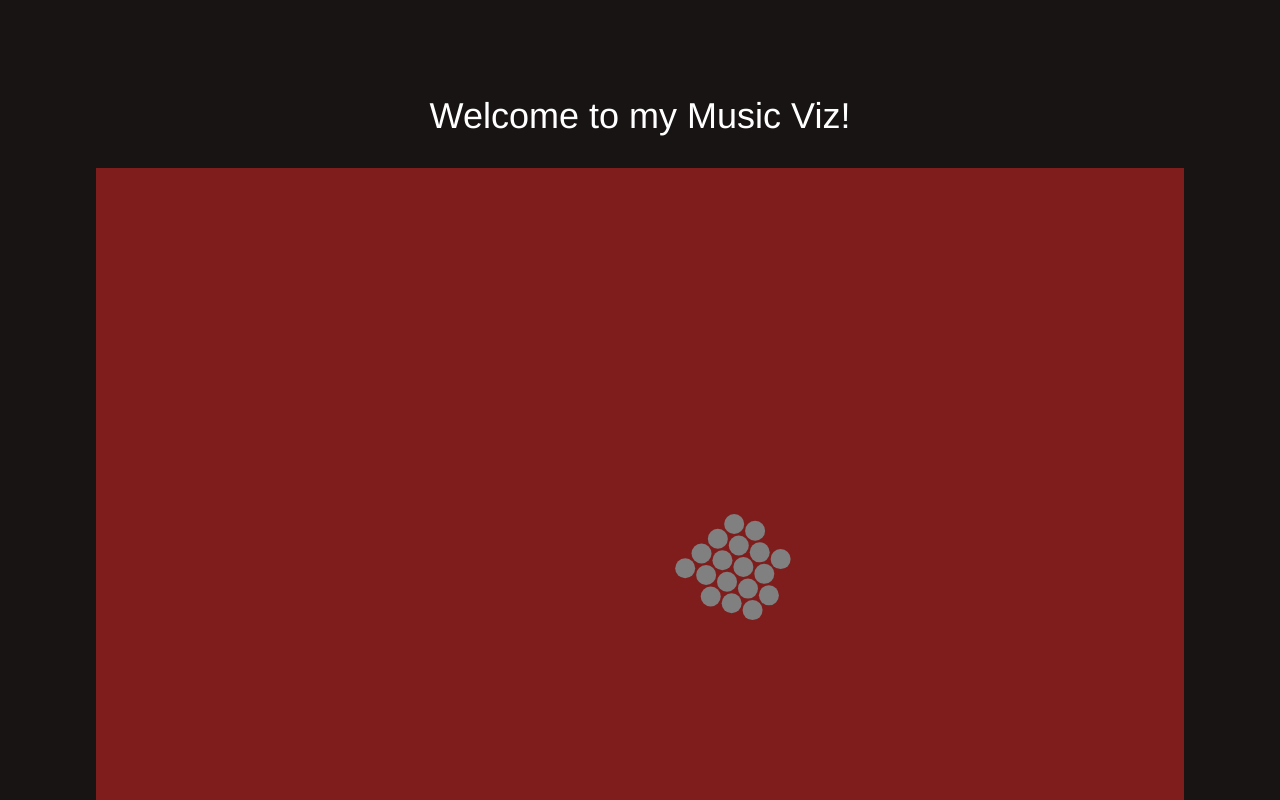
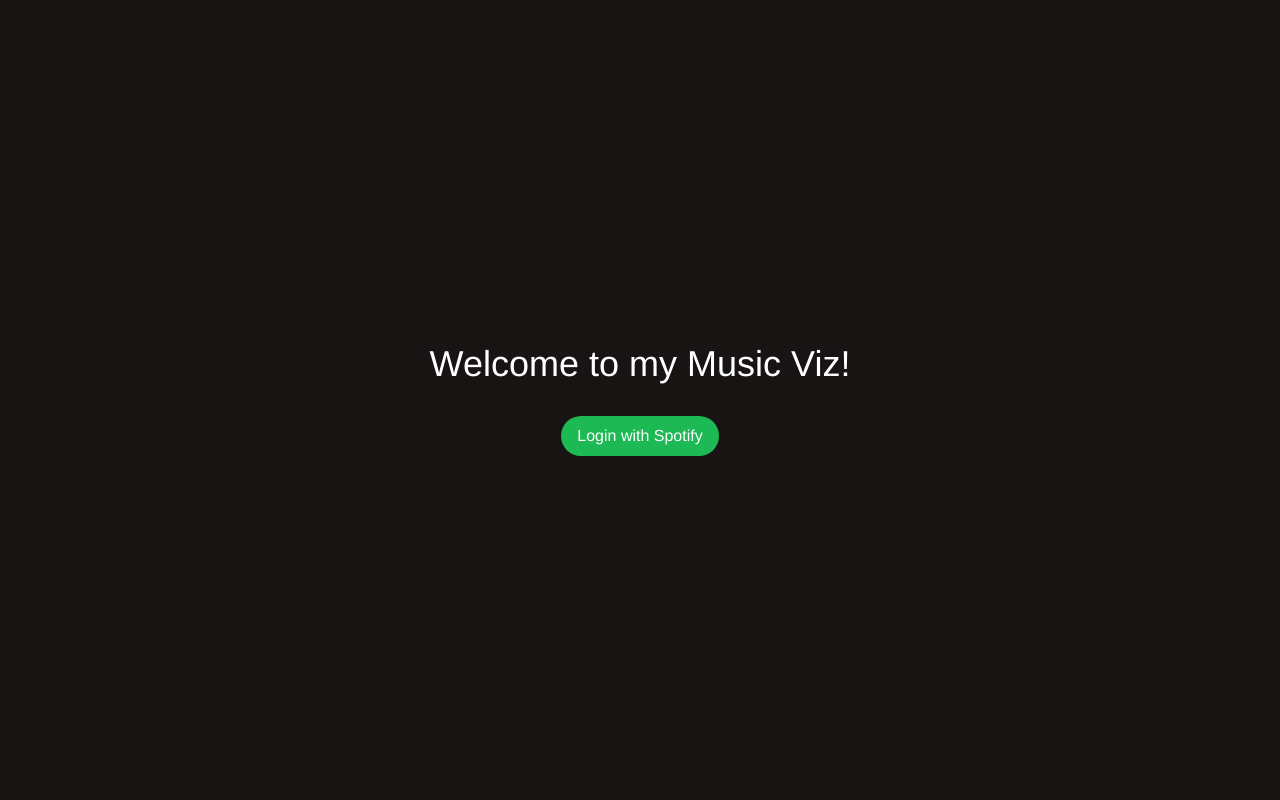
Before and after one commit to saeyesss/nextjs-d3-music-visualize, a Next.js app: page / in a window 1280 px wide. Shown: the top 800 px of the page. Built offline with nearby package versions, Linux system fonts and the light colour scheme; no server answers.

Commit message:
add spotify api functions

```diff
--- /dev/null
+++ b/src/app/api/spotify.js
@@ -0,0 +1,77 @@
+import axios from 'axios';
+import qs from 'qs';
+import 'dotenv/config';
+import host from '../../../host';
+
+const SPOTIFY_API_BASE_URL = 'https://api.spotify.com/v1';
+const SPOTIFY_AUTH_ENDPOINT = 'https://accounts.spotify.com/authorize';
+const SPOTIFY_TOKEN_ENDPOINT = 'https://accounts.spotify.com/api/token';
+
+export const createSpotifyApiClient = (token) => {
+  return axios.create({
+    baseURL: SPOTIFY_API_BASE_URL,
+    headers: {
+      Authorization: `Bearer ${token}`,
+    },
+  });
+};
+
+export const getSpotifyAuthUrl = () => {
+  const scope = [
+    'user-top-read',
+    'user-read-recently-played',
+    'playlist-read-private',
+    'user-library-read',
+  ].join(' ');
+
+  const params = new URLSearchParams({
+    client_id: host.NEXT_PUBLIC_SPOTIFY_CLIENT_ID,
+    response_type: 'code',
+    redirect_uri: host.NEXT_PUBLIC_SPOTIFY_REDIRECT_URI,
+    scope,
+  });
+
+  return `${SPOTIFY_AUTH_ENDPOINT}?${params.toString()}`;
+};
+
+export const getSpotifyTokens = async (code) => {
+  const auth = Buffer.from(
+    `${host.NEXT_PUBLIC_SPOTIFY_CLIENT_ID}:${host.NEXT_PUBLIC_SPOTIFY_CLIENT_SECRET}`
+  ).toString('base64');
+  const data = qs.stringify({
+    grant_type: 'authorization_code',
+    code,
+    redirect_uri: host.NEXT_PUBLIC_SPOTIFY_REDIRECT_URI,
+  });
+  const response = await axios.post(SPOTIFY_TOKEN_ENDPOINT, data, {
+    headers: {
+      Accept: 'application/json',
+      'Content-Type': 'application/x-www-form-urlencoded',
+      Authorization: `Basic ${auth}`,
+    },
+  });
+  console.log(response.data, 'dsfsd');
+  return response.data;
+  // TODO test    see result
+};
+
+export const refreshSpotifyToken = async (token) => {
+  const auth = Buffer.from(
+    `${host.NEXT_PUBLIC_SPOTIFY_CLIENT_ID}:${env.NEXT_PUBLIC_SPOTIFY_CLIENT_SECRET}`
+  ).toString('base64');
+
+  const data = qs.stringify({
+    grant_type: 'refresh_token',
+    refresh_token: token,
+  });
+
+  const response = await axios.post(SPOTIFY_TOKEN_ENDPOINT, data, {
+    headers: {
+      'Content-Type': 'application/x-www-form-urlencoded',
+      Accept: 'application/json',
+      Authorization: `Basic ${auth}`,
+    },
+  });
+
+  return response.data;
+};
--- a/src/app/page.jsx
+++ b/src/app/page.jsx
@@ -1,11 +1,25 @@
+'use client';
+
+import Image from 'next/image';
+import { useEffect } from 'react';
+
 import BubbleContainer from '@/components/BubbleContainer';
-import Image from 'next/image';
+import { useDispatch, useSelector } from 'react-redux';
+import Login from '@/components/Login';
+import Link from 'next/link';
 
 export default function Home() {
+  const dispatch = useDispatch();
+  const token = useSelector((state) => state.spotify.token);
+  const loading = useSelector((state) => state.spotify.loading);
+  const error = useSelector((state) => state.spotify.error);
+
+  if (loading) return <div>Loading...</div>;
+  if (error) return <div>Error: {error}</div>;
   return (
     <main className='flex min-h-screen flex-col items-center justify-center p-24'>
       <h1 className='text-4xl mb-8'>Welcome to my Music Viz!</h1>
-      <BubbleContainer />
+      {!token ? <Login /> : <BubbleContainer />}
     </main>
   );
 }
--- /dev/null
+++ b/src/app/spotify/page.jsx
@@ -0,0 +1,7 @@
+import Spotify from '@/components/Spotify';
+
+const SpotifyCallbackPage = () => {
+  return <Spotify />;
+};
+
+export default SpotifyCallbackPage;
--- /dev/null
+++ b/src/components/Login.jsx
@@ -0,0 +1,20 @@
+import { getSpotifyAuthUrl } from '@/app/api/spotify';
+
+const Login = () => {
+  const handleLogin = () => {
+    window.location.href = getSpotifyAuthUrl();
+  };
+
+  return (
+    <div>
+      <button
+        className='bg-green text-white px-4 py-2 rounded-full'
+        onClick={handleLogin}
+      >
+        Login with Spotify
+      </button>
+    </div>
+  );
+};
+
+export default Login;
--- /dev/null
+++ b/src/components/Spotify.jsx
@@ -0,0 +1,28 @@
+'use client';
+
+import { useEffect } from 'react';
+import { useDispatch } from 'react-redux';
+import { useRouter, useSearchParams } from 'next/navigation';
+import { fetchSpotifyTokens } from '@/redux/slices/spotifySlice';
+
+const Spotify = () => {
+  const router = useRouter();
+  const dispatch = useDispatch();
+  const searchParams = useSearchParams();
+  useEffect(() => {
+    const code = searchParams.get('code');
+    const error = searchParams.get('error');
+
+    if (error) {
+      console.log('Spotify authorization error', error);
+      router.push('/error');
+    } else if (code) {
+      console.log('got code fetching token');
+      dispatch(fetchSpotifyTokens(code));
+    }
+  }, [router, dispatch, searchParams]);
+
+  return <div className='text-white h-3'>Logging you in...</div>;
+};
+
+export default Spotify;
```
